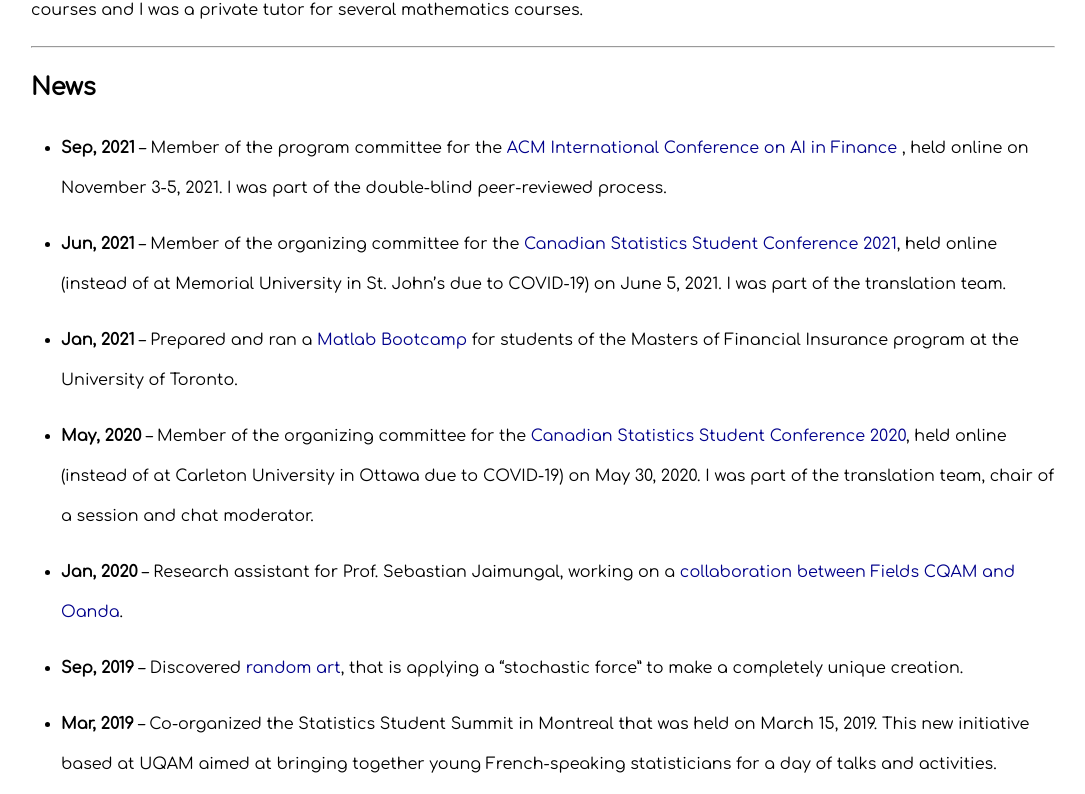
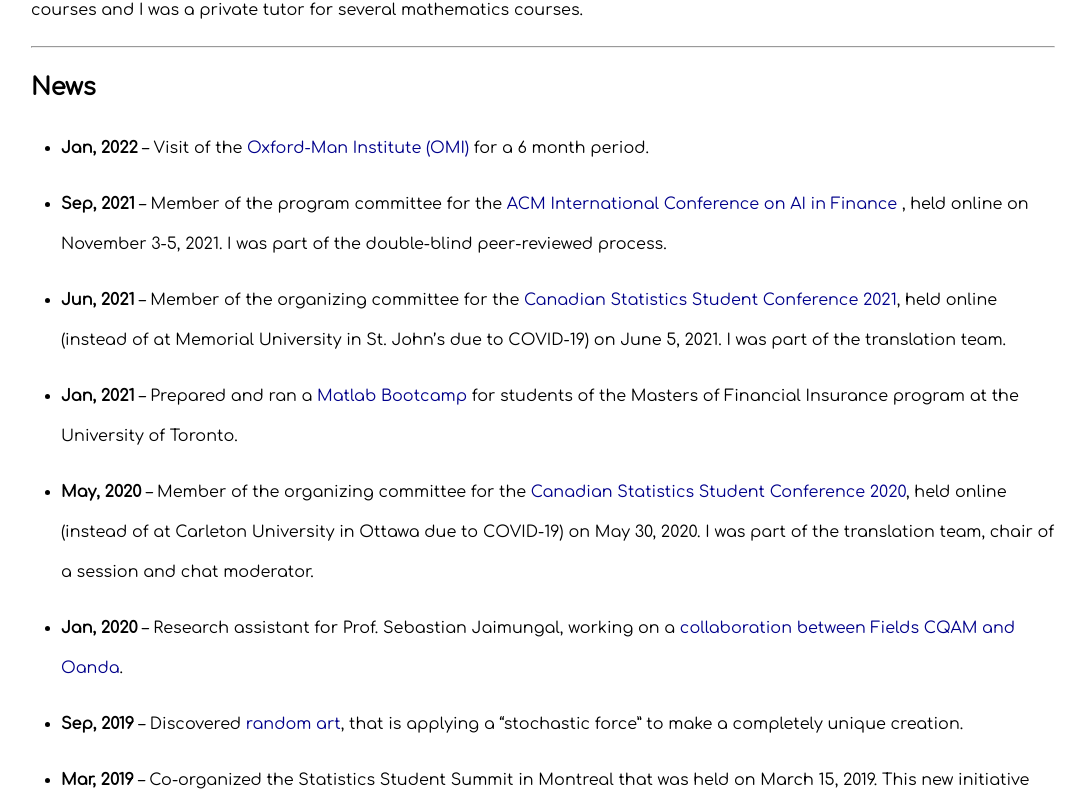
Before and after one commit to acoache/acoache.github.io, a React (Create React App) app: page / in a window 1280 px wide. Shown: the part 920-1714 px from the top of the page, without its empty margins (97-1182 px from the left). Built offline with nearby package versions, Linux system fonts and the light colour scheme.

Commit message:
November 2021 update

```diff
--- a/src/components/Menu/styles.scss
+++ b/src/components/Menu/styles.scss
@@ -104,8 +104,8 @@
   .menu_hidden .menu_items {
     float: right;
     text-align: right;
-    font-size: 12px;
-    line-height: 15px;
+    font-size: 13px;
+    line-height: 17px;
   }
 
   .menu_hidden .menu_items a {
--- a/src/components/Menu_fr/styles.scss
+++ b/src/components/Menu_fr/styles.scss
@@ -105,8 +105,8 @@
   .menu_hidden .menu_items {
     float: right;
     text-align: right;
-    font-size: 12px;
-    line-height: 15px;
+    font-size: 13px;
+    line-height: 17px;
   }
 
   .menu_hidden .menu_items a {
--- a/src/components/News/index.jsx
+++ b/src/components/News/index.jsx
@@ -6,6 +6,16 @@ function Presentations() {
   return (
     <div>
       <div className="news" id="news">
+        <ul>
+          <li>
+            <p>
+              <b>Jan, 2022 </b>
+              – Visit of the
+              <a href="https://www.oxford-man.ox.ac.uk/" target="_blank" rel="noreferrer"> Oxford-Man Institute (OMI) </a>
+              for a 6 month period.
+            </p>
+          </li>
+        </ul>
         <ul>
           <li>
             <p>
--- a/src/components/News_fr/index.jsx
+++ b/src/components/News_fr/index.jsx
@@ -6,6 +6,16 @@ function Presentations() {
   return (
     <div>
       <div className="news" id="news">
+        <ul>
+          <li>
+            <p>
+              <b>Janv, 2022 </b>
+              – Visite de l'
+              <a href="https://www.oxford-man.ox.ac.uk/" target="_blank" rel="noreferrer"> Oxford-Man Institute (OMI) </a>
+              pour une durée de 6 mois.
+            </p>
+          </li>
+        </ul>
         <ul>
           <li>
             <p>
--- a/src/static/bio.js
+++ b/src/static/bio.js
@@ -1,3 +1,3 @@
-const txt = 'I am currently a PhD candidate in Statistics at the University of Toronto (UofT) under the supervision of Prof. Sebastian Jaimungal. I obtained a M.Sc. in Mathematics with Concentration in Statistics from the Université du Québec à Montréal (UQAM) in 2019 advised by Prof. François Watier and Prof. René Ferland and graduated with Honours from the B.Sc. in Mathematics with Concentration in Statistics from UQAM in 2017. aI am a teaching assistant for statistics and mathematics courses and I was a private tutor for several mathematics courses.';
+const txt = 'I am currently a PhD candidate in Statistics at the University of Toronto (UofT) under the supervision of Prof. Sebastian Jaimungal. I obtained a M.Sc. in Mathematics with Concentration in Statistics from the Université du Québec à Montréal (UQAM) in 2019 advised by Prof. François Watier and Prof. René Ferland and graduated with Honours from the B.Sc. in Mathematics with Concentration in Statistics from UQAM in 2017. I am a teaching assistant for statistics and mathematics courses and I was a private tutor for several mathematics courses.';
 
 export default txt;
--- a/src/static/updateDate.js
+++ b/src/static/updateDate.js
@@ -1,3 +1,3 @@
-const txt = '2021-10-28';
+const txt = '2021-11-26';
 
 export default txt;
```
